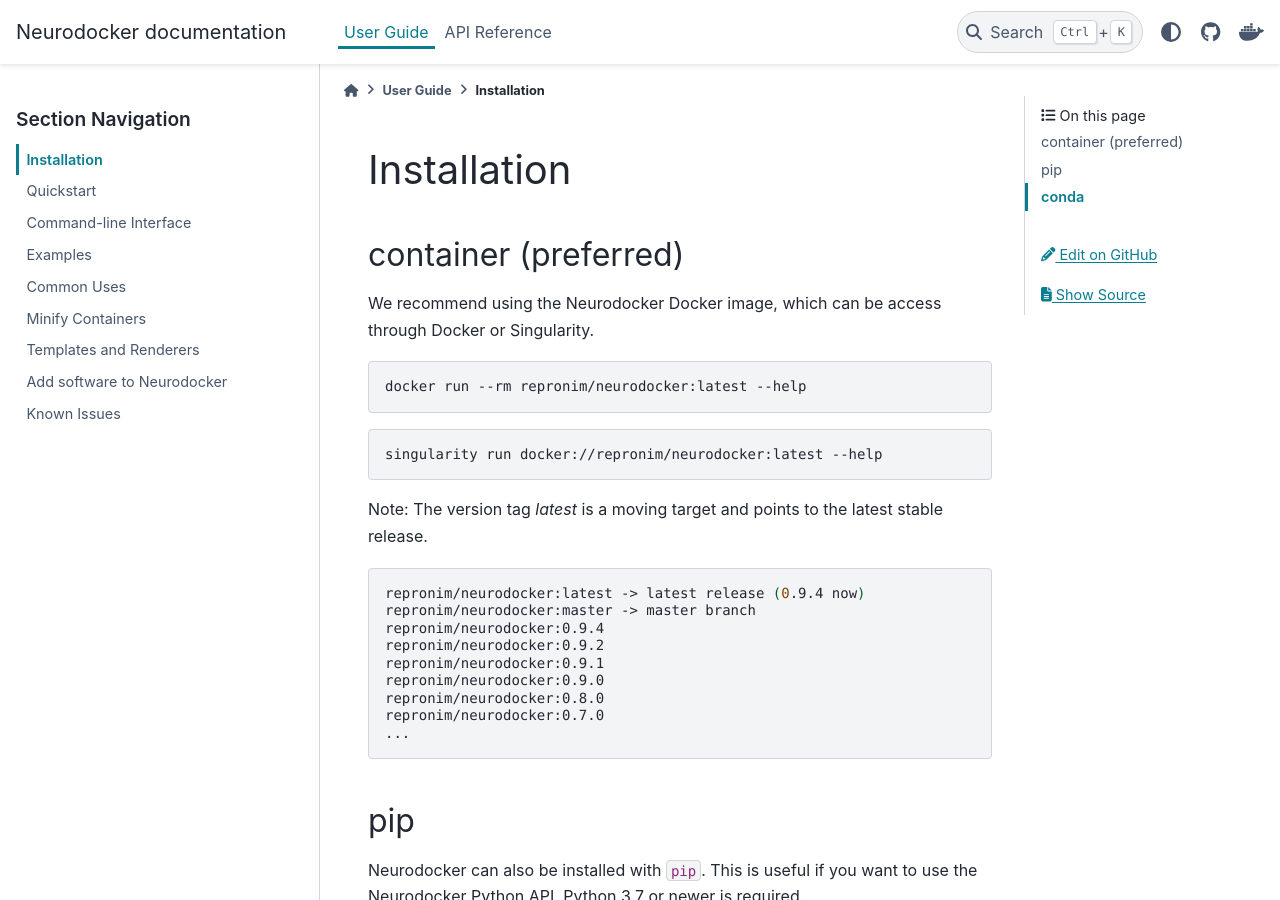
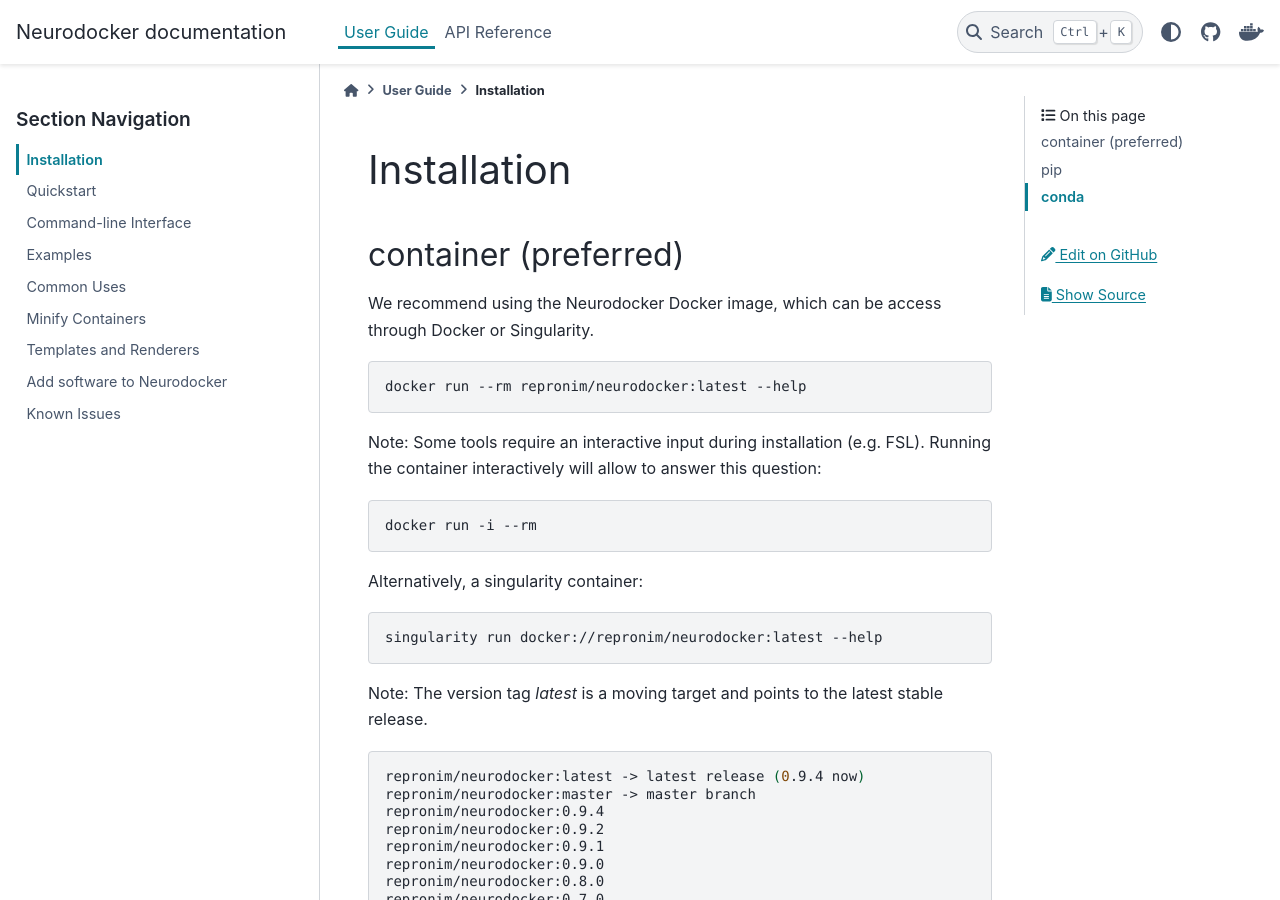
Before and after one commit to ReproNim/neurodocker, a Sphinx documentation site: the page built from docs/user_guide/installation.rst, in a window 1280 px wide and 900 px high. Built offline with Sphinx 7.4.7 and the PyData theme 0.15.4, drawn with Linux system fonts in a browser that asks for light colours.

Commit message:
added FSL interactivity note
added description for interactive containers as discussed here:
https://github.com/ReproNim/neurodocker/issues/475

```diff
--- a/docs/user_guide/installation.rst
+++ b/docs/user_guide/installation.rst
@@ -10,6 +10,14 @@
 .. code-block:: bash
 
     docker run --rm repronim/neurodocker:latest --help
+
+Note: Some tools require an interactive input during installation (e.g. FSL). Running the container interactively will allow to answer this question:
+
+.. code-block:: bash
+
+    docker run -i --rm
+
+Alternatively, a singularity container:
 
 .. code-block:: bash
 
```
